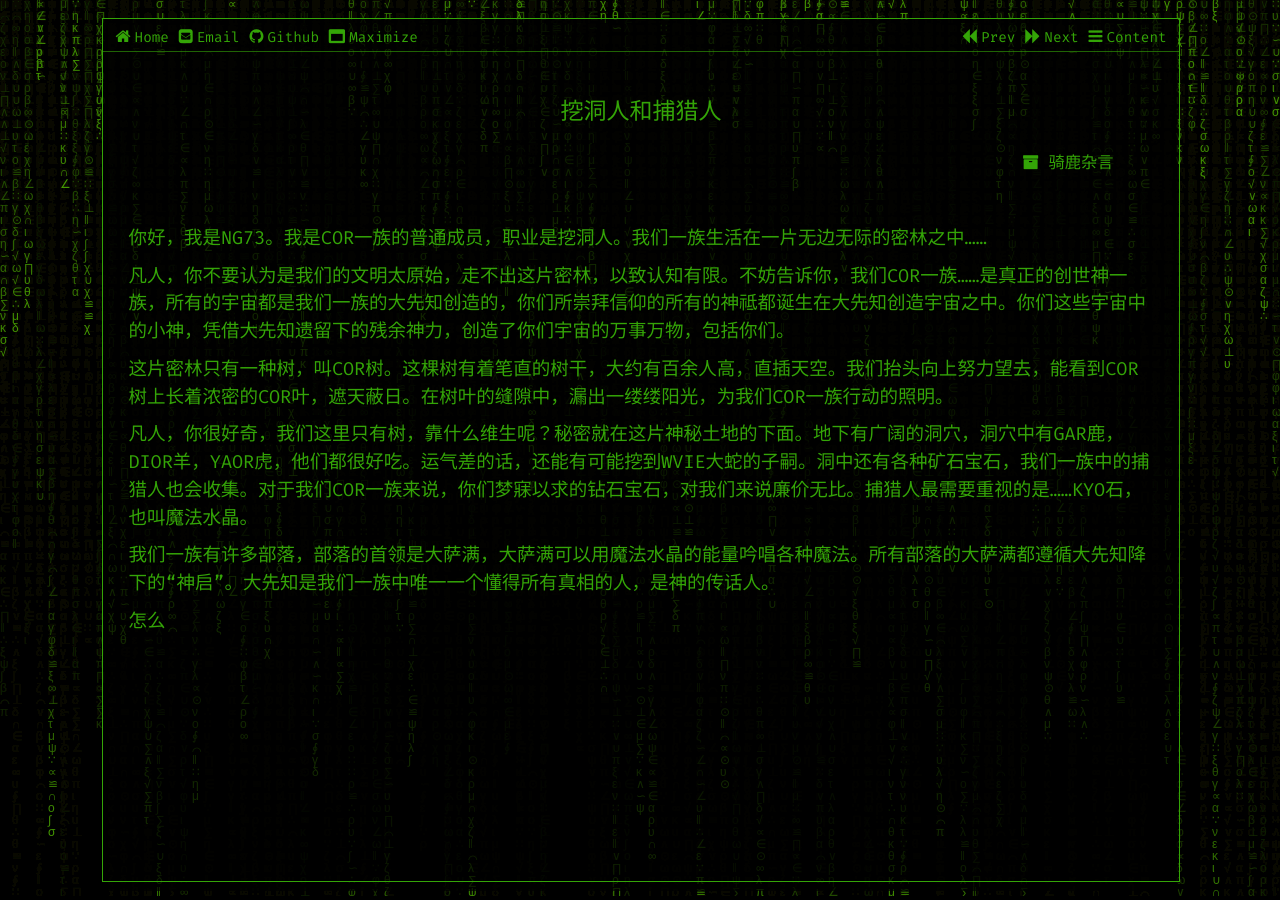
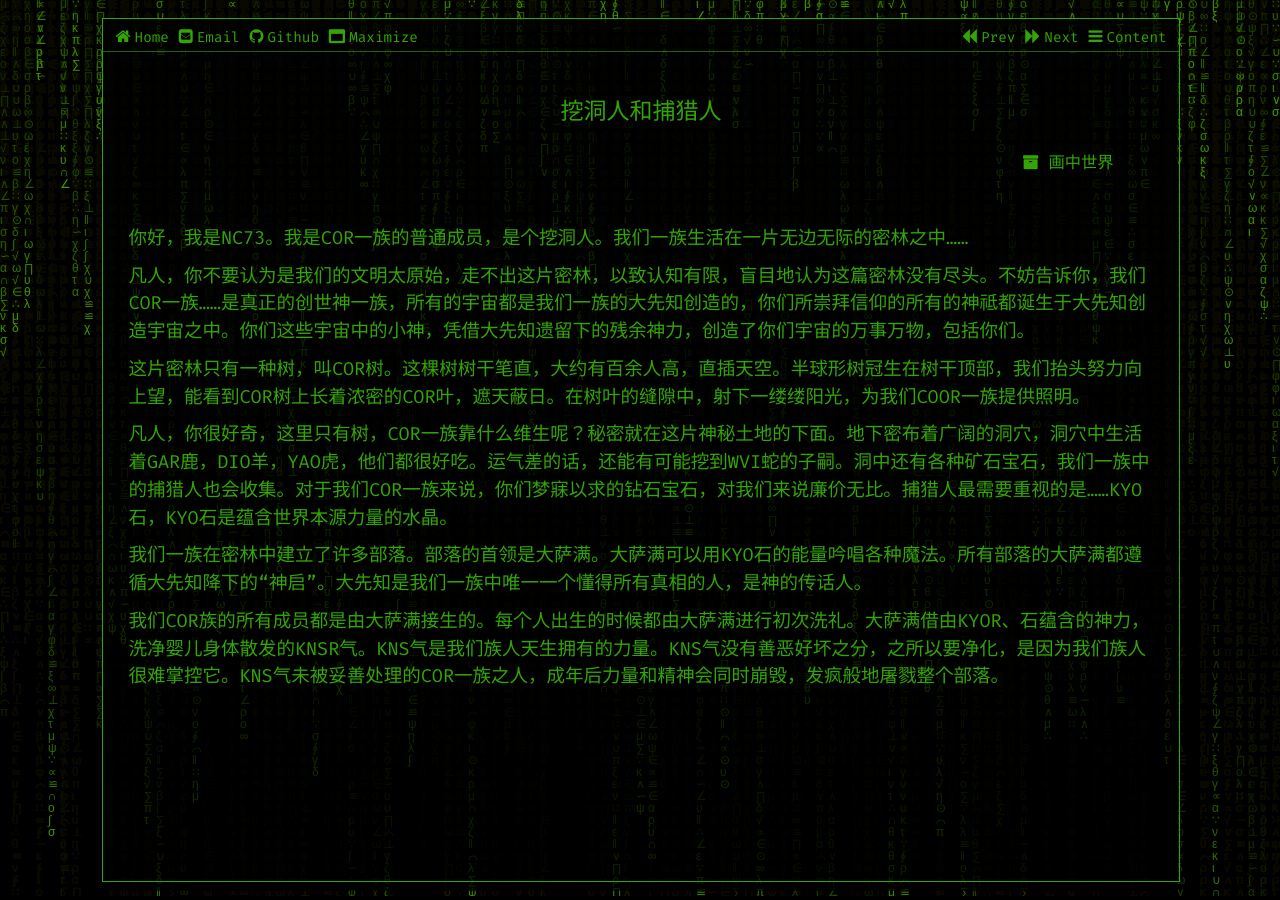
Before and after one commit to akiritsu/bcqlr-old, a Jekyll site: the page built from drafts/1000-1-1-wdrhblr.md, in a window 1280 px wide. Built offline with Jekyll 4.4.1, drawn with Linux system fonts in a browser that asks for light colours.

Commit message:
daily sync

```diff
--- a/drafts/1000-1-1-wdrhblr.md
+++ b/drafts/1000-1-1-wdrhblr.md
@@ -1,18 +1,18 @@
 ---
 layout: post
 title: 挖洞人和捕猎人
-category: 骑鹿杂言
+category: 画中世界
 finished: false
 ---
 
-你好，我是NG73。我是COR一族的普通成员，职业是挖洞人。我们一族生活在一片无边无际的密林之中……
+你好，我是NC73。我是COR一族的普通成员，是个挖洞人。我们一族生活在一片无边无际的密林之中……
 
-凡人，你不要认为是我们的文明太原始，走不出这片密林，以致认知有限。不妨告诉你，我们COR一族……是真正的创世神一族，所有的宇宙都是我们一族的大先知创造的，你们所崇拜信仰的所有的神祗都诞生在大先知创造宇宙之中。你们这些宇宙中的小神，凭借大先知遗留下的残余神力，创造了你们宇宙的万事万物，包括你们。
+凡人，你不要认为是我们的文明太原始，走不出这片密林，以致认知有限，盲目地认为这篇密林没有尽头。不妨告诉你，我们COR一族……是真正的创世神一族，所有的宇宙都是我们一族的大先知创造的，你们所崇拜信仰的所有的神祗都诞生于大先知创造宇宙之中。你们这些宇宙中的小神，凭借大先知遗留下的残余神力，创造了你们宇宙的万事万物，包括你们。
 
-这片密林只有一种树，叫COR树。这棵树有着笔直的树干，大约有百余人高，直插天空。我们抬头向上努力望去，能看到COR树上长着浓密的COR叶，遮天蔽日。在树叶的缝隙中，漏出一缕缕阳光，为我们COR一族行动的照明。
+这片密林只有一种树，叫COR树。这棵树树干笔直，大约有百余人高，直插天空。半球形树冠生在树干顶部，我们抬头努力向上望，能看到COR树上长着浓密的COR叶，遮天蔽日。在树叶的缝隙中，射下一缕缕阳光，为我们COOR一族提供照明。
 
-凡人，你很好奇，我们这里只有树，靠什么维生呢？秘密就在这片神秘土地的下面。地下有广阔的洞穴，洞穴中有GAR鹿，DIOR羊，YAOR虎，他们都很好吃。运气差的话，还能有可能挖到WVIE大蛇的子嗣。洞中还有各种矿石宝石，我们一族中的捕猎人也会收集。对于我们COR一族来说，你们梦寐以求的钻石宝石，对我们来说廉价无比。捕猎人最需要重视的是……KYO石，也叫魔法水晶。
+凡人，你很好奇，这里只有树，COR一族靠什么维生呢？秘密就在这片神秘土地的下面。地下密布着广阔的洞穴，洞穴中生活着GAR鹿，DIO羊，YAO虎，他们都很好吃。运气差的话，还能有可能挖到WVI蛇的子嗣。洞中还有各种矿石宝石，我们一族中的捕猎人也会收集。对于我们COR一族来说，你们梦寐以求的钻石宝石，对我们来说廉价无比。捕猎人最需要重视的是……KYO石，KYO石是蕴含世界本源力量的水晶。
 
-我们一族有许多部落，部落的首领是大萨满，大萨满可以用魔法水晶的能量吟唱各种魔法。所有部落的大萨满都遵循大先知降下的“神启”。大先知是我们一族中唯一一个懂得所有真相的人，是神的传话人。
+我们一族在密林中建立了许多部落。部落的首领是大萨满。大萨满可以用KYO石的能量吟唱各种魔法。所有部落的大萨满都遵循大先知降下的“神启”。大先知是我们一族中唯一一个懂得所有真相的人，是神的传话人。
 
-怎么
+我们COR族的所有成员都是由大萨满接生的。每个人出生的时候都由大萨满进行初次洗礼。大萨满借由KYOR、石蕴含的神力，洗净婴儿身体散发的KNSR气。KNS气是我们族人天生拥有的力量。KNS气没有善恶好坏之分，之所以要净化，是因为我们族人很难掌控它。KNS气未被妥善处理的COR一族之人，成年后力量和精神会同时崩毁，发疯般地屠戮整个部落。
```
Also changed, not shown: pages/index.md (+1 -1 lines), _posts/2019-6-29-wtxbyaq.md (renamed from _posts/2019-6-29-rssj.md), drafts/1000-1-1-brhms.md (line endings or trailing spaces).
